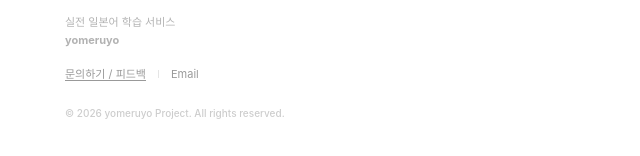
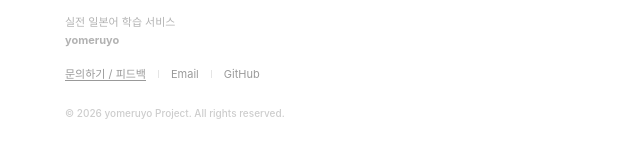
Before and after one commit to hyynjju/Yomeruyo, a React (Vite) app: page / in a window 1280 px wide. Shown: the part 1078-1234 px from the top of the page, without its empty margins (319-959 px from the left). Built offline with nearby package versions, Linux system fonts and the light colour scheme; no server answers.

Commit message:
feat: Gihub 링크 추가

```diff
--- a/App.tsx
+++ b/App.tsx
@@ -58,8 +58,10 @@
     view === 'STUDY_SESSION' ||
     view === 'KEIGO_PLAYER' ||
     view === 'FEEDBACK';
+
   const isPlayerView = view === 'STUDY_SESSION' || view === 'KEIGO_PLAYER';
-  const showFooter = view === 'HOME' || view.includes('CONFIG');
+
+  const showFooter = view === 'HOME';
 
   return (
     <div className="min-h-screen max-w-xl mx-auto relative overflow-hidden flex flex-col bg-white">
@@ -179,11 +181,11 @@
             onEnd={handleBack}
           />
         )}
+
         {view === 'KEIGO_PLAYER' && (
           <KeigoPlayer script={keigoScript} onEnd={handleBack} />
         )}
 
-        {/* 푸터 영역 */}
         {showFooter && <Footer setView={setView} />}
       </main>
     </div>
--- a/features/Footer.tsx
+++ b/features/Footer.tsx
@@ -27,9 +27,20 @@
         <div className="w-[1px] h-2 bg-black/10" />
         <a
           href="mailto:contact@yakk.kr"
-          className="text-[11px] text-black/40 hover:text-[#ff4500]"
+          className="text-[11px] text-black/40 hover:text-[#ff4500] transition-colors"
         >
           Email
+        </a>
+
+        <div className="w-[1px] h-2 bg-black/10" />
+
+        <a
+          href="https://github.com/hyynjju"
+          target="_blank"
+          rel="noopener noreferrer"
+          className="text-[11px] text-black/40 hover:text-[#ff4500] transition-colors"
+        >
+          GitHub
         </a>
       </div>
 
```
